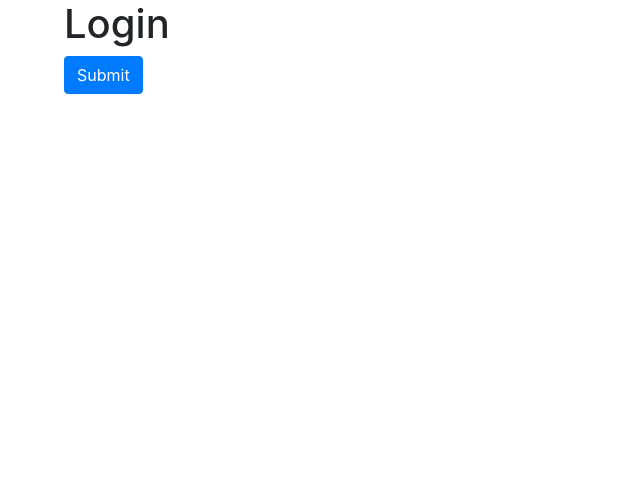
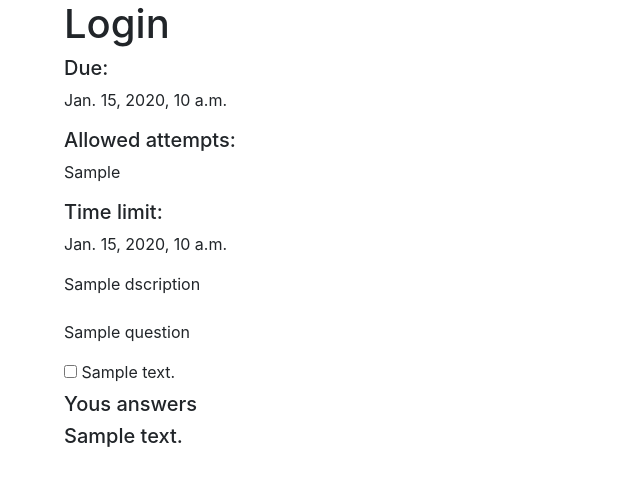
Before and after one commit to angele-DERRIVES/projet_django, a Django app: template templates/Quiz/attemptDetail.html in a window 1280 px wide. Shown: the part 56-542 px from the top of the page, without its empty margins (0-640 px from the left). Run offline with Django 4.2, Linux system fonts and the light colour scheme; the template is opened without the code that fills it: most values are stand-ins (such as "Sample title", 1, 10 or a date in 2020); some libraries are stand-ins or nearby versions.

Commit message:
ajout de contenu sur l'html de attempt detail

```diff
--- a/templates/Quiz/attemptDetail.html
+++ b/templates/Quiz/attemptDetail.html
@@ -6,9 +6,48 @@
 
 {% block body_content %}
     <h1>Login</h1>
+
+    <h5>Due:</h5>
+    <p>{{ quiz.due }}</p>
+
+    <h5>Allowed attempts:</h5>
+    <p>{{ quiz.allowed_attempts }}</p>
+
+    <h5>Time limit:</h5>
+    <p>{{ quiz.time_limit_mins }}</p>
+
+    {{ quiz.dscription | safe }}
+
+    <form method="POST">
+        {% csrf_token %}
+        {% for question in quiz.questions.all %}
+            <br>
+            <p>{{ question.question_txt }}</p>
+            <input type="hidden" name="question" value="{{ question.id }}">
+            {% for answer in question.answers.all %}
+                <label>
+                    <input name="answers" type="checkbox" value="{{ answer.id }}"
+                            {%  if answer.is_correct == True %}
+                           checked="checked"
+                            {% endif %}
+                    />
+                    <span>{{ answer.answer_text }}</span>
+                </label>
+            {% endfor %}
+        {% endfor %}
+    </form>
+
+    <h5>Yous answers</h5>
+    {% for attempt in attempts %}
+        <h5 class="{% if attempt.answer.is_correct == True %}green{% else %}red{% endif %}-text">
+            {{ attempt.answer.answer_text }}
+        </h5>
+    {% endfor %}
+
+    <!--
     <form action="" method="post">
         {% csrf_token %}
         {{ form|crispy }}
         <button type="submit" class="btn btn-primary">Submit</button>
-    </form>
+    </form>-->
 {% endblock %}
--- a/templates/Quiz/takeQuiz.html
+++ b/templates/Quiz/takeQuiz.html
@@ -11,7 +11,7 @@
     <p>{{ quiz.due }}</p>
 
     <h5>Allowed attempts:</h5>
-    <p>{{ quiz.allowed-attempts }}</p>
+    <p>{{ quiz.allowed_attempts }}</p>
 
     <h5>Time limit:</h5>
     <p>{{ quiz.time_limit_mins }}</p>
```
